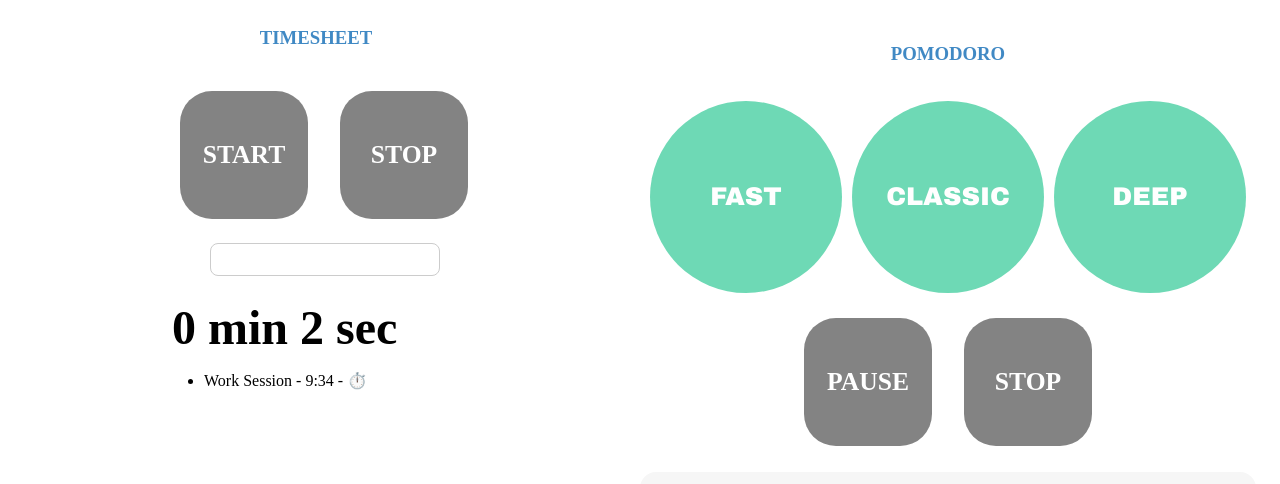
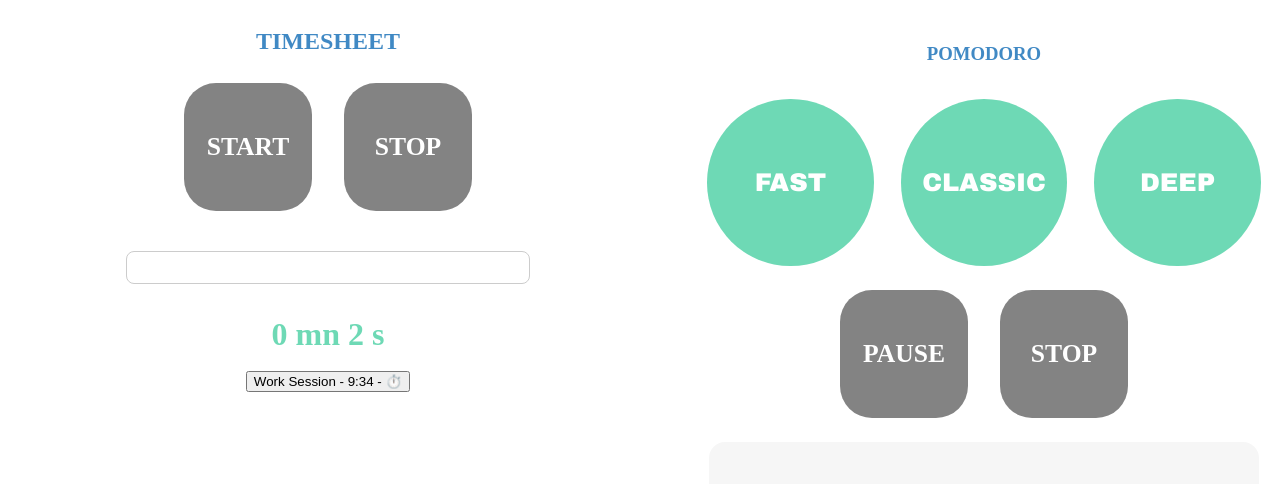
Before and after one commit to Gregory-Bach/easy-worksession, a SvelteKit app: page / in a window 1280 px wide. Both pictures are taken after a click on the button "START". Shown: the top 484 px of the page. Built offline with nearby package versions, Linux system fonts and the light colour scheme.

Commit message:
feat: timesheet start from existing

```diff
--- a/src/routes/+page.svelte
+++ b/src/routes/+page.svelte
@@ -4,15 +4,28 @@
 </script>
 
 <section id="content">
-    <Timesheet/>
-    <Pomodoro/>
+    <div class="timesheet">
+        <Timesheet/>
+    </div>
+    <div class="pomodoro">
+        <Pomodoro/>
+    </div>
 </section>
 
 <style>
     #content {
         height: 100%;
+        width: 100vw;
         display: flex;
         flex-direction: row;
-        justify-content: space-evenly;
+        justify-content: space-around;
+    }
+
+    .timesheet {
+        width: 45vw;
+    }
+
+    .pomodoro {
+        width: 45vw;
     }
 </style>
--- a/src/routes/components/pomodoro/buzzer.component.svelte
+++ b/src/routes/components/pomodoro/buzzer.component.svelte
@@ -6,8 +6,8 @@
 
 <style>
     .buzzer {
-        width: 15vw;
-        height: 15vw;
+        width: 13vw;
+        height: 13vw;
         border-radius: 50%;
         display: flex;
         justify-content: center;
--- a/src/routes/components/pomodoro/completion-indicator.component.svelte
+++ b/src/routes/components/pomodoro/completion-indicator.component.svelte
@@ -11,8 +11,9 @@
 <style>
     .completion-indicator {
         height: 40vh;
-        width: 100%;
+        width: 90%;
         border-radius: 1rem;
+        padding: 1rem;
     }
 
     .pending {
--- a/src/routes/components/pomodoro/pomodoro.component.svelte
+++ b/src/routes/components/pomodoro/pomodoro.component.svelte
@@ -70,7 +70,7 @@
 <section id="content">
     <Title title="POMODORO"/>
 
-    <div class="pomodoro-buttons">
+    <div class="buzzers">
         {#each timerButtons as timer}
             <Buzzer on:click={() => buzzerClicked(timer)} {timer}></Buzzer>
         {/each}
@@ -86,21 +86,22 @@
 
 <style>
     #content {
+        width: 100%;
         padding: 1rem;
         display: flex;
         flex-direction: column;
         gap: 1rem;
         align-items: center;
         justify-content: space-between;
-        width: 50vw;
     }
 
-    .pomodoro-buttons {
+    .buzzers {
         width: 100%;
         display: flex;
         flex-direction: row;
         align-items: center;
         justify-content: space-evenly;
+        gap: 1rem;
 
     }
 
--- /dev/null
+++ b/src/routes/components/timesheet/timer-display.component.svelte
@@ -0,0 +1,15 @@
+<script lang="ts">
+    import {timesheetEllapsedTime} from "../../../stores/store.js";
+</script>
+
+<div class="timerDisplay">{Math.floor($timesheetEllapsedTime / 60)} mn {$timesheetEllapsedTime % 60 || 0 } s
+</div>
+
+<style>
+    .timerDisplay {
+        width: 100%;
+        font-size: 2rem;
+        font-weight: bold;
+        color: #6ed9b5;
+    }
+</style>
--- a/src/routes/components/timesheet/timesheet.component.svelte
+++ b/src/routes/components/timesheet/timesheet.component.svelte
@@ -1,31 +1,23 @@
 <script lang="ts">
     import Title from '../title.component.svelte';
     import Action from "../shared/fast-action.svelte";
+    import TimerDisplay from "./timer-display.component.svelte";
     import {timesheetEllapsedTime} from "../../../stores/store";
-
-
-    // const timerDisplay = document.getElementById('timerDisplay');
-    // const workSessionList = document.getElementById('workSessionList');
-    // const workSessionName = document.getElementById('workSessionName');
 
     let timer = 0;
     let interval = null;
     let workSessions: any[] = [];
     let currentWorkSessionName!: string;
 
-    function start() {
-        startWorksession(timerDisplay, workSessions, timer, workSessionName);
-    }
 
     function stop() {
-        console.error('STOP action is not implemented yet');
         endTimer();
     }
 
-    function startWorksession(timerDisplay: any, workSessions: any[], timerInterval: any, workSessionName: any) {
+    function start() {
 
-        if (timerInterval) {
-            return;
+        if (interval) {
+            endTimer();
         }
 
         startTimer();
@@ -43,8 +35,11 @@
         interval = setInterval(() => {
             timesheetEllapsedTime.update(n => n + 1);
         }, 1000);
+    }
 
-        console.debug('START was clicked', workSessions);
+    function startFromExisting(label: string) {
+        currentWorkSessionName = label;
+        start();
     }
 
 
@@ -52,68 +47,56 @@
         workSessions[workSessions.length - 1].end = new Date();
         clearInterval(interval);
         interval = null;
+        timesheetEllapsedTime.set(0);
         console.log('END was clicked', workSessions);
-    }
-
-    function getLIElementsForWorkSessions(_workSessions: any[]) {
-        const reversedWorkSessions = [..._workSessions].reverse();
-        return reversedWorkSessions.map(function (workSession) {
-            return `<li>${workSession.label} - ${formatDateToHoursAndMinutes(workSession.start)} - ${formatDateToHoursAndMinutes(workSession.end)}</li>`;
-        }).join('');
     }
 
     function formatDateToHoursAndMinutes(date: Date) {
         if (!date) {
             return '⏱️';
         }
-
         return `${date.getHours()}:${date.getMinutes()}`;
     }
-
 </script>
 
-<section id="content">
 <Title title="TIMESHEET"/>
 
-    <div>
+<div class="content">
     <section class="actions">
         <Action action="start" on:click={start}></Action>
         <Action action="stop" on:click={stop}></Action>
     </section>
 
+    <form on:submit|preventDefault={start}>
+        <input id="workSessionName" aria-label="Enter your worksession name here" bind:value={currentWorkSessionName}/>
+    </form>
 
-        <input id="workSessionName" aria-label="Enter your worksession name here" bind:value={currentWorkSessionName}/>
+    <section>
+        <TimerDisplay/>
+    </section>
 
-        <div id="timerDisplay">{Math.floor($timesheetEllapsedTime / 60)} min {$timesheetEllapsedTime % 60 || 0 } sec
+    <section class="worksession-list">
+        {#each [...workSessions].reverse() as workSession}
+
+            <div>
+                <button on:click={() => startFromExisting(workSession.label)}>{workSession.label}
+                    - {formatDateToHoursAndMinutes(workSession.start)}
+                    - {formatDateToHoursAndMinutes(workSession.end)}</button>
             </div>
 
-        <section>
-            <ul id="workSessionList">
-                {#each [...workSessions].reverse() as workSession}
-                    <li>{workSession.label} - {formatDateToHoursAndMinutes(workSession.start)}
-                        - {formatDateToHoursAndMinutes(workSession.end)}</li>
         {/each}
-            </ul>
     </section>
-
 </div>
-</section>
 
 <style>
-    #content {
-        width: 50vw;
+    .content {
+        width: 100%;
         display: flex;
         flex-direction: column;
         justify-content: flex-start;
         align-items: center;
         height: 100%;
         gap: 16px;
-    }
-
-    #timerDisplay {
-        font-size: 48px;
-        font-weight: bold;
-        margin: 8px;
     }
 
     .actions {
@@ -126,6 +109,12 @@
         padding: 8px;
     }
 
+    form {
+        width: 100%;
+        display: flex;
+        justify-content: center;
+    }
+
     input {
         margin: 1rem 15%;
         width: 70%;
@@ -134,4 +123,14 @@
         border: 1px solid #ccc;
     }
 
+    .worksession-list {
+        color: #838383;
+        font-size: 1.2rem;
+        display: flex;
+        gap: 0.25rem;
+        flex-direction: column;
+        justify-content: flex-start;
+        align-items: flex-start;
+    }
+
 </style>
```
Lines whose indentation alone changed are shown as unchanged.
